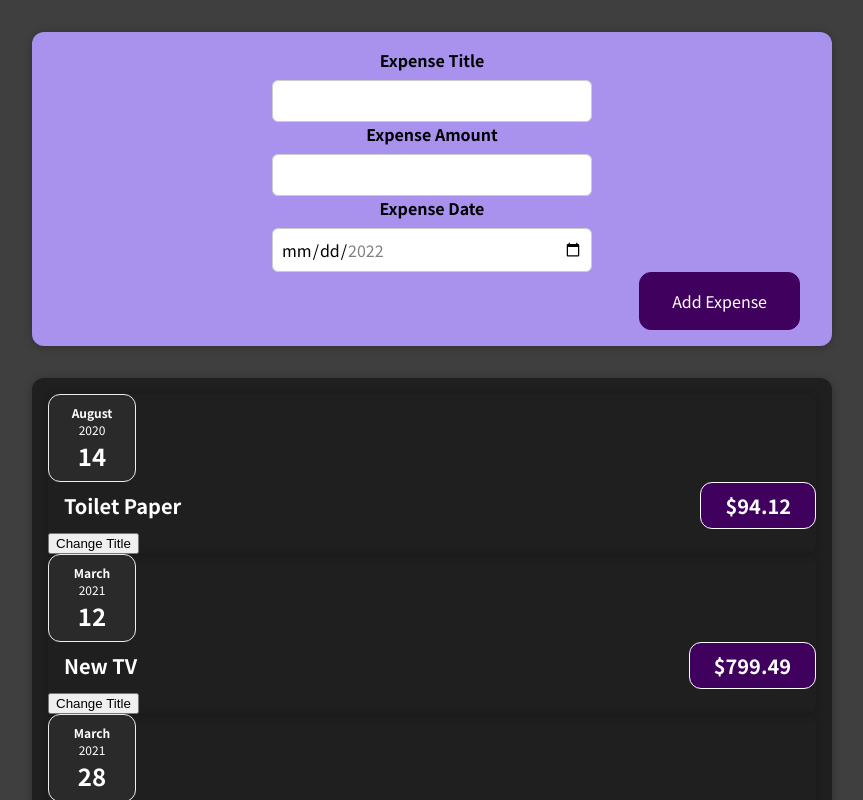
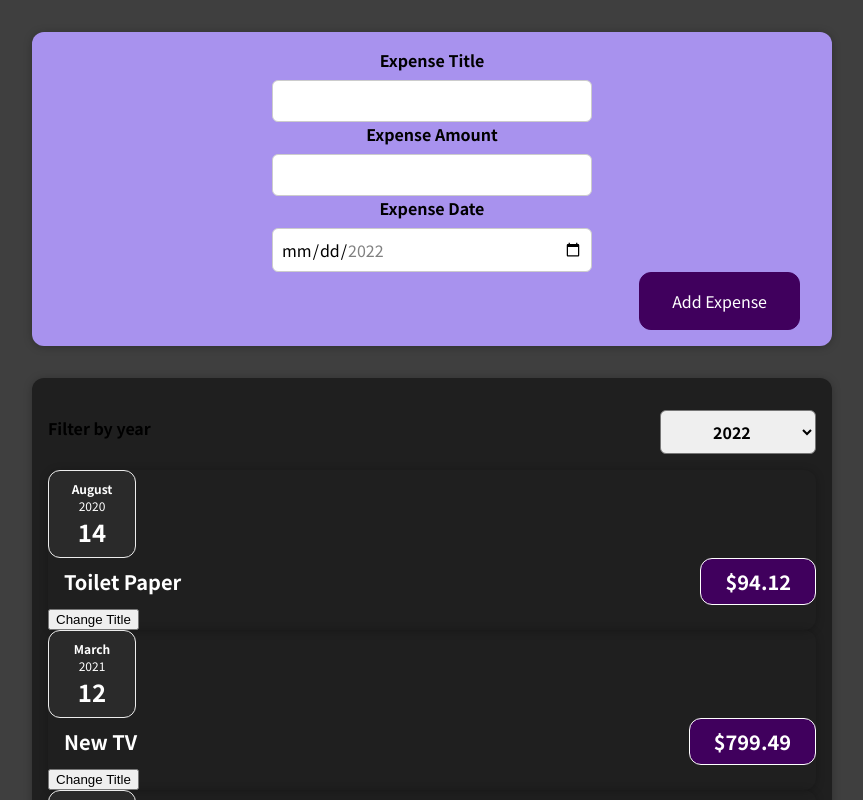
Before and after one commit to tauheedism/first-react-app, a React (Create React App) app: page / in a window 1280 px wide. Shown: the top 800 px of the page, without its empty margins (208-1071 px from the left). Built offline with nearby package versions, Linux system fonts and the light colour scheme.

Commit message:
Filter and Key

```diff
--- a/src/App.js
+++ b/src/App.js
@@ -1,8 +1,8 @@
+import React, { useState } from "react";
 import Expenses from "./components/Expenses/Expenses";
 import NewExpense from "./components/newExpense/NewExpense";
 
-const App=()=> {
-  const expenses = [
+const DUMMY_EXPENSES = [
   {
     id: "e1",
     title: "Toilet Paper",
@@ -32,18 +32,20 @@
     locationOfExpenditure: "in a shopping",
   },
 ];
+const App = () => {
+  const [expenses, setExpenses] = useState(DUMMY_EXPENSES);
 
-  const addExpenseHandler = (expense) =>
-  {
-    expenses.push({expense});
-  }
-
+  const addExpenseHandler = (expense) => {
+    setExpenses((prevExpense) => {
+      return [expense, ...prevExpense];
+    });
+  };
   return (
     <div>
-  <NewExpense onAddExpense={addExpenseHandler}/>
-   <Expenses item = {expenses}/>
+      <NewExpense onAddExpense={addExpenseHandler} />
+      <Expenses item={expenses} />
     </div>
   );
-}
+};
 
 export default App;
--- a/src/components/Expenses/Expenses.js
+++ b/src/components/Expenses/Expenses.js
@@ -1,24 +1,39 @@
 import ExpenseItem from "./ExpenseItem";
-import "./Expenses.css"
-import Card from '../UI/Card'
+import React, { useState } from "react";
+import "./Expenses.css";
+import Card from "../UI/Card";
+import ExpensesFilter from "./ExpensesFilter";
 
-const Expenses =(props) => {
+const Expenses = (props) => {
+  const [filteredYear, setSelectedYear] = useState("2022");
+  const filterChangeHandler = (selectedYear) => {
+    setSelectedYear(selectedYear);
+  };
+  const filtered = props.item.filter(
+    (ele) => ele.date.getFullYear().toString() === filteredYear
+  );
+  console.log(filtered);
   return (
+    <div>
       <Card className="expenses">
-      {
-        props.item.map((expense) => {
+        <ExpensesFilter
+          selected={filteredYear}
+          onChangeFilter={filterChangeHandler}
+        />
+        {props.item.map((expense) => {
           const item = (
             <ExpenseItem
-            id = {expense.id}
+              key={expense.id}
               title={expense.title}
               amount={expense.amount}
               date={expense.date}
-          ></ExpenseItem>
+            />
           );
           return item;
         })}
       </Card>
+    </div>
   );
-}
+};
 
 export default Expenses;
--- /dev/null
+++ b/src/components/Expenses/ExpensesFilter.css
@@ -0,0 +1,24 @@
+expenses-filter {
+    color: white;
+    padding: 0 1rem;
+  }
+
+  .expenses-filter__control {
+    display: flex;
+    width: 100%;
+    align-items: center;
+    justify-content: space-between;
+    margin: 1rem 0;
+  }
+
+  .expenses-filter label {
+    font-weight: bold;
+    margin-bottom: 0.5rem;
+  }
+
+  .expenses-filter select {
+    font: inherit;
+    padding: 0.5rem 3rem;
+    font-weight: bold;
+    border-radius: 6px;
+  }
--- /dev/null
+++ b/src/components/Expenses/ExpensesFilter.js
@@ -0,0 +1,27 @@
+import React from "react";
+import './ExpensesFilter.css'
+
+function ExpensesFilter(props) {
+
+  const selectedYearHandler = (e) => {
+    e.preventDefault();
+    props.onChangeFilter(e.target.value);
+  };
+
+
+  return (
+    <div className="expenses-filter">
+    <div className="expenses-filter__control">
+      <label>Filter by year</label>
+      <select value={props.selected} onChange={selectedYearHandler}>
+        <option value="2022">2022</option>
+        <option value="2021">2021</option>
+        <option value="2020">2020</option>
+        <option value="2019">2019</option>
+      </select>
+      </div>
+    </div>
+  );
+}
+
+export default ExpensesFilter;
```
Lines whose indentation alone changed are shown as unchanged.
